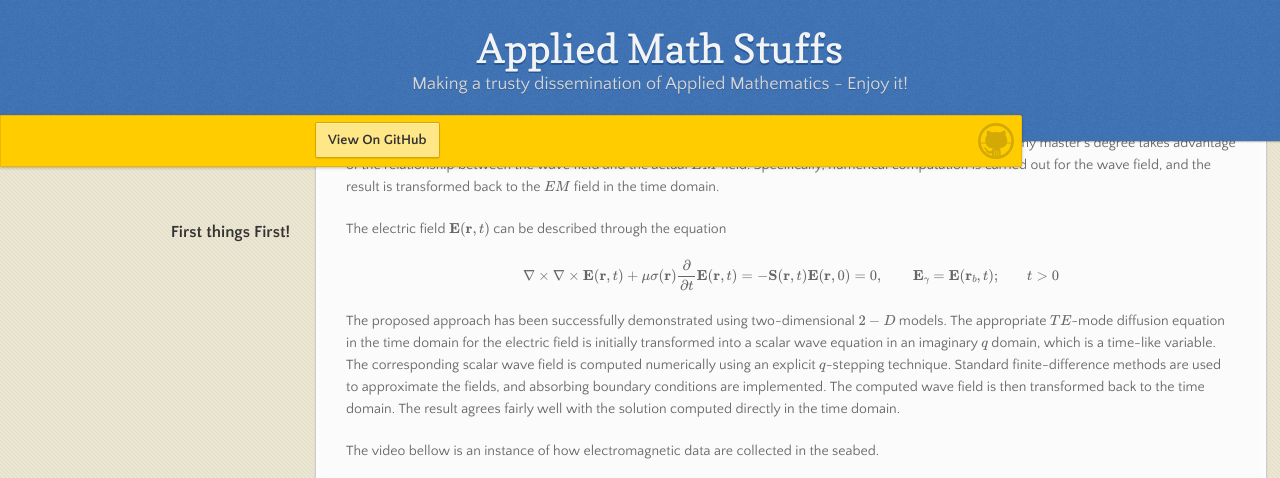
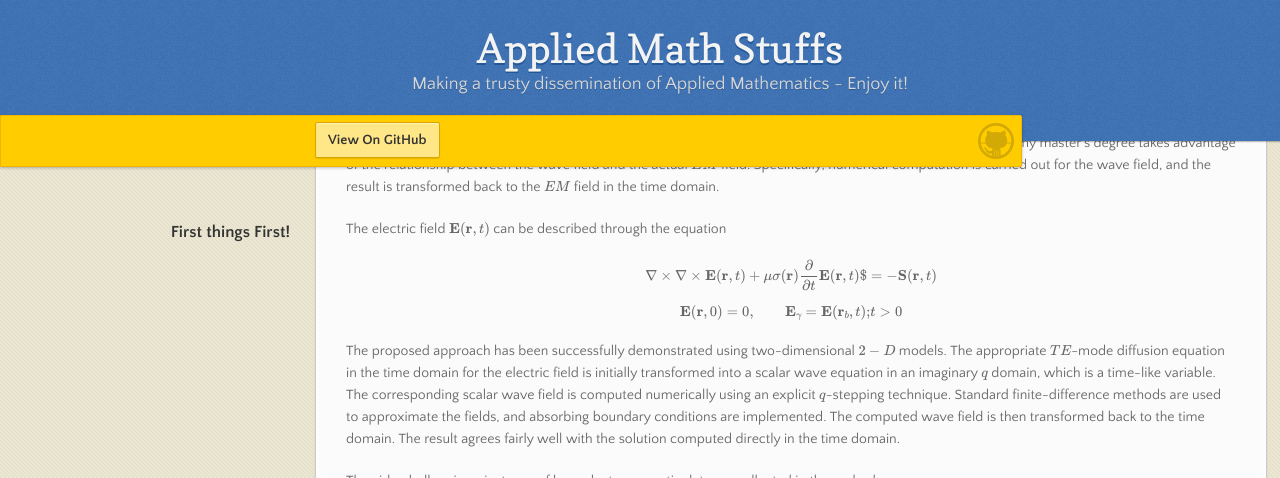
Before and after one commit to Yuri-Albuquerque/yuri_blog, a Jekyll site: the page built from index.md, in a window 1280 px wide and 900 px high, scrolled down 602 px, cut to the strip 0-478 px from the top of the window. Built offline with Jekyll 4.4.1, drawn with Linux system fonts in a browser that asks for light colours; formulas are drawn with MathJax 3; our own code applies the rules of GitHub Pages for plain Markdown files.

Commit message:
adjust markdon formulas

```diff
--- a/index.md
+++ b/index.md
@@ -23,8 +23,8 @@ The diffusive \\(EM\\) field is known to have a unique integral representation i
 
 The electric field \\(\mathbf{E}(\mathbf{r},t)\\) can be described through the equation
 
-\begin{align}\nabla \times \nabla \times \mathbf{E}(\mathbf{r},t) + \mu\sigma(\mathbf{r})\frac{\partial }{\partial t}\mathbf{E}(\mathbf{r},t) &= -\mathbf{S}(\mathbf{r},t) \\
-\mathbf{E}(\mathbf{r},0) = 0,\qquad \mathbf{E}_{\gamma} = \mathbf{E}(\mathbf{r}_b,t); & t>0\end{align}
+\begin{align}\nabla \times \nabla \times \mathbf{E}(\mathbf{r},t) + \mu\sigma(\mathbf{r})\frac{\partial }{\partial t}\mathbf{E}(\mathbf{r},t) $= -\mathbf{S}(\mathbf{r},t) \end{align}
+\begin{align}\mathbf{E}(\mathbf{r},0) = 0,\qquad \mathbf{E}_{\gamma} = \mathbf{E}(\mathbf{r}_b,t); & t>0\end{align}
 
 The proposed approach has been successfully demonstrated using two-dimensional \\(2-D\\) models. The appropriate \\(TE\\)-mode diffusion equation in the time domain for the electric field is initially transformed into a scalar wave equation in an imaginary \\(q\\) domain, which is a time-like variable. The corresponding scalar wave field is computed numerically using an explicit \\(q\\)-stepping technique. Standard finite-difference methods are used to approximate the fields, and absorbing boundary conditions are implemented. The computed wave field is then transformed back to the time domain. The result agrees fairly well with the solution computed directly in the time domain.
 
```
